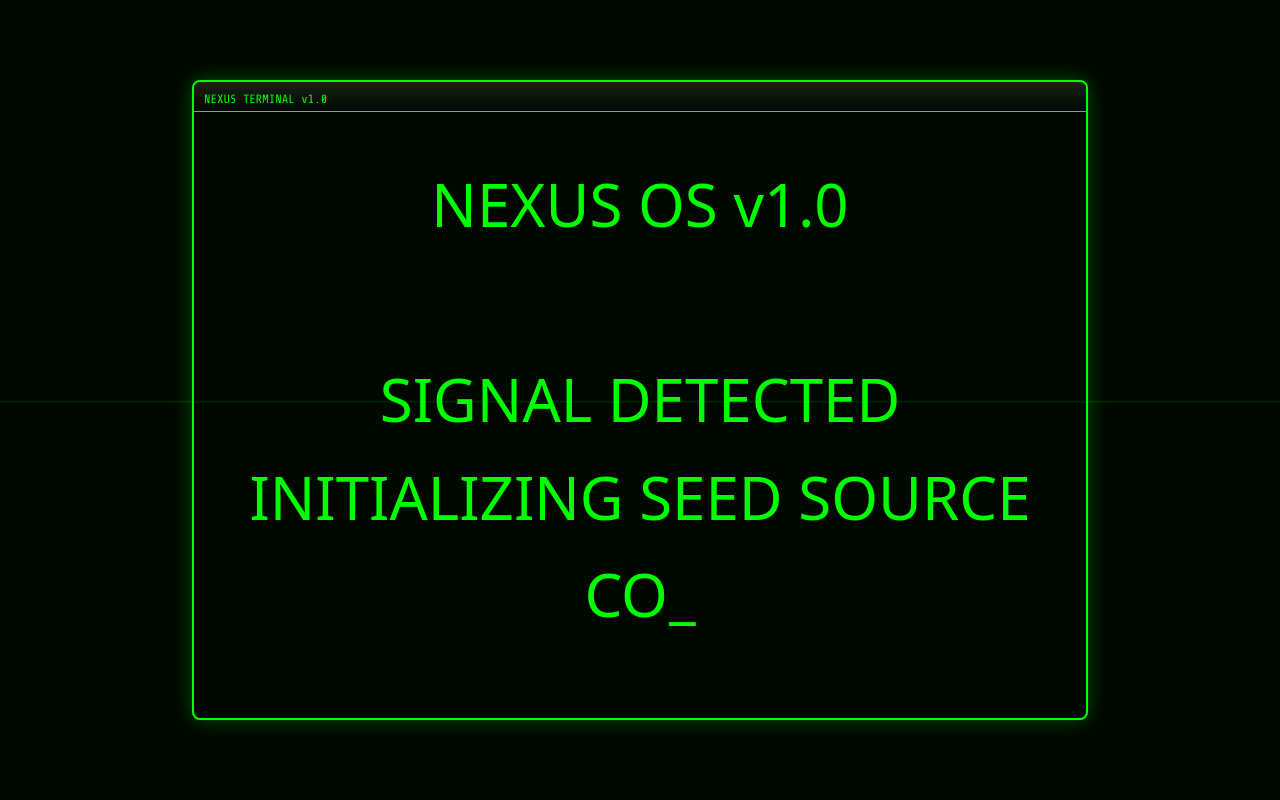
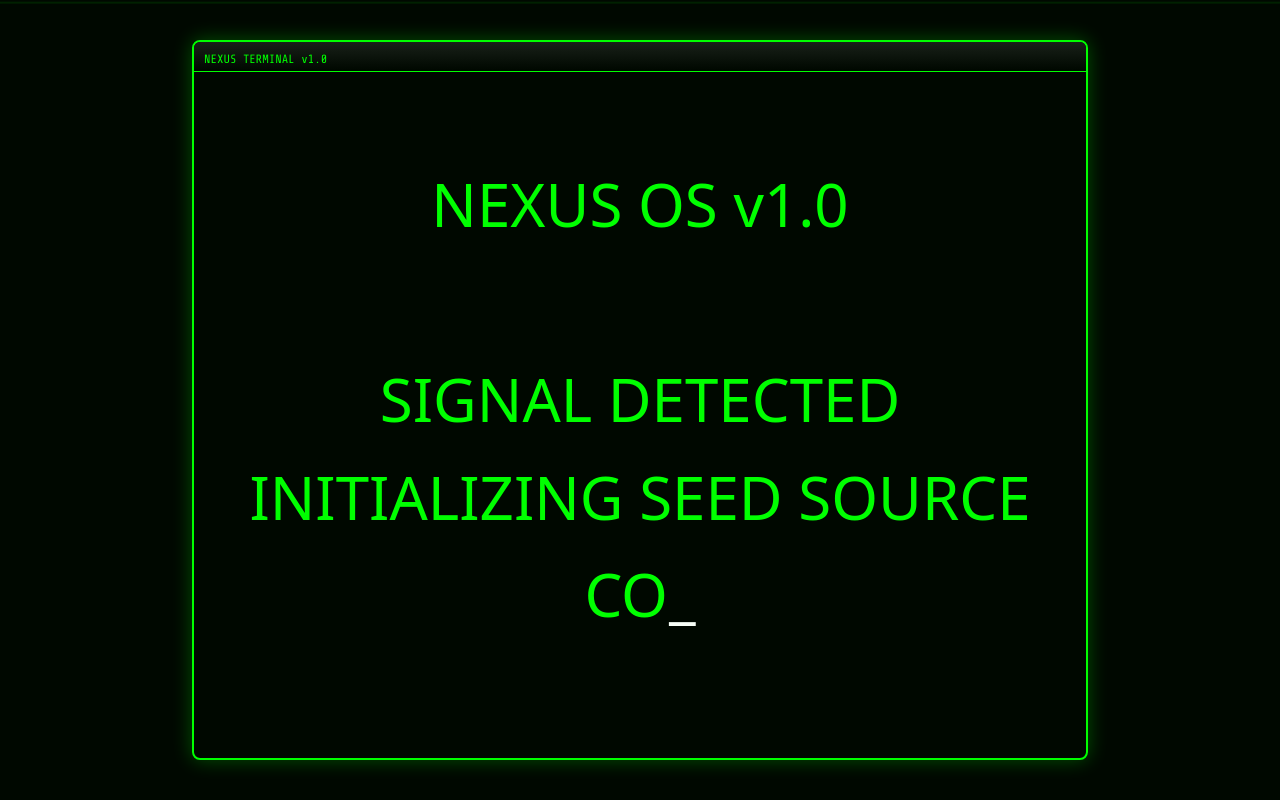
Before and after one commit to p3t3rango/the-florum, a Next.js app: page / in a window 1280 px wide. Built offline with nearby package versions, Linux system fonts and the light colour scheme.

Commit message:
Fix text styling: standardize terminal green color and font across all screens

```diff
--- a/app/components/CharacterCreation.tsx
+++ b/app/components/CharacterCreation.tsx
@@ -19,9 +19,10 @@ export default function CharacterCreation(): React.ReactElement {
         backdrop-blur-sm shadow-[0_0_20px_rgba(0,255,0,0.3)] terminal-window
         flex flex-col"
       >
-        <div className="flex-1 overflow-y-auto p-6">
+        <div className="flex-1 overflow-y-auto pt-12">
           {step === 'intro' ? (
-            <div className="text-2xl font-tech-mono text-[#00ff00] h-full flex items-center justify-center">
+            <div className="h-full flex items-center justify-center p-8">
+              <div className="text-2xl font-tech-mono text-[#00ff00]">
                 <TypewriterEffect
                   onInit={(typewriter): void => {
                     typewriter
@@ -35,8 +36,11 @@ export default function CharacterCreation(): React.ReactElement {
                   }}
                 />
               </div>
+            </div>
           ) : (
+            <div className="h-full p-8">
               <OracleDialog character={character} setCharacter={setCharacter} />
+            </div>
           )}
         </div>
       </motion.div>
--- a/app/page.tsx
+++ b/app/page.tsx
@@ -8,9 +8,16 @@ import CharacterCreation from './components/CharacterCreation'
 export default function Home(): React.ReactElement {
   const [stage, setStage] = useState<'intro' | 'access' | 'oracle'>('intro')
 
+  const typewriterOptions = {
+    cursor: '_',
+    delay: 50,
+    wrapperClassName: 'whitespace-pre-line font-tech-mono text-[#00ff00]'
+  }
+
   return (
-    <main className="min-h-screen bg-black flex items-center justify-center p-4 relative overflow-hidden">
-      <div className="w-full max-w-4xl h-[80vh] relative">
+    <main className="min-h-screen bg-black relative overflow-hidden flex">
+      <div className="flex-1 flex items-center justify-center py-8">
+        <div className="w-full max-w-4xl h-[90vh]">
           {stage === 'intro' ? (
             <motion.div
               initial={{ opacity: 0, scale: 0.5 }}
@@ -18,10 +25,10 @@ export default function Home(): React.ReactElement {
               transition={{ duration: 0.5 }}
               className="w-full h-full border-2 border-[#00ff00] rounded-lg bg-black/90
               backdrop-blur-sm shadow-[0_0_20px_rgba(0,255,0,0.3)] terminal-window
-            flex items-center justify-center"
+              flex items-center justify-center p-8"
             >
-            <div className="text-center space-y-8 p-8">
-              <h1 className="text-6xl font-tech-mono text-[#00ff00] leading-relaxed">
+              <div className="text-center space-y-8">
+                <h1 className="text-6xl font-tech-mono leading-relaxed">
                   <TypewriterEffect
                     onInit={(typewriter): void => {
                       typewriter
@@ -36,11 +43,7 @@ export default function Home(): React.ReactElement {
                         .callFunction(() => setStage('access'))
                         .start()
                     }}
-                  options={{
-                    cursor: '_',
-                    delay: 50,
-                    wrapperClassName: 'whitespace-pre-line'
-                  }}
+                    options={typewriterOptions}
                   />
                 </h1>
               </div>
@@ -52,10 +55,10 @@ export default function Home(): React.ReactElement {
               transition={{ duration: 0.5 }}
               className="w-full h-full border-2 border-[#00ff00] rounded-lg bg-black/90
               backdrop-blur-sm shadow-[0_0_20px_rgba(0,255,0,0.3)] terminal-window
-            flex items-center justify-center"
+              flex items-center justify-center p-8"
             >
-            <div className="text-center p-8">
-              <h2 className="text-6xl font-tech-mono text-[#00ff00] leading-relaxed">
+              <div className="text-center">
+                <h2 className="text-6xl font-tech-mono leading-relaxed">
                   <TypewriterEffect
                     onInit={(typewriter): void => {
                       typewriter
@@ -66,11 +69,7 @@ export default function Home(): React.ReactElement {
                         .callFunction(() => setStage('oracle'))
                         .start()
                     }}
-                  options={{
-                    cursor: '_',
-                    delay: 50,
-                    wrapperClassName: 'whitespace-pre-line'
-                  }}
+                    options={typewriterOptions}
                   />
                 </h2>
               </div>
@@ -79,6 +78,7 @@ export default function Home(): React.ReactElement {
             <CharacterCreation />
           )}
         </div>
+      </div>
       <div className="scanline" />
       <div className="fixed inset-0 pointer-events-none">
         <div className="absolute inset-0 bg-[#00ff00] opacity-[0.03]" />
```
Lines whose indentation alone changed are shown as unchanged.
